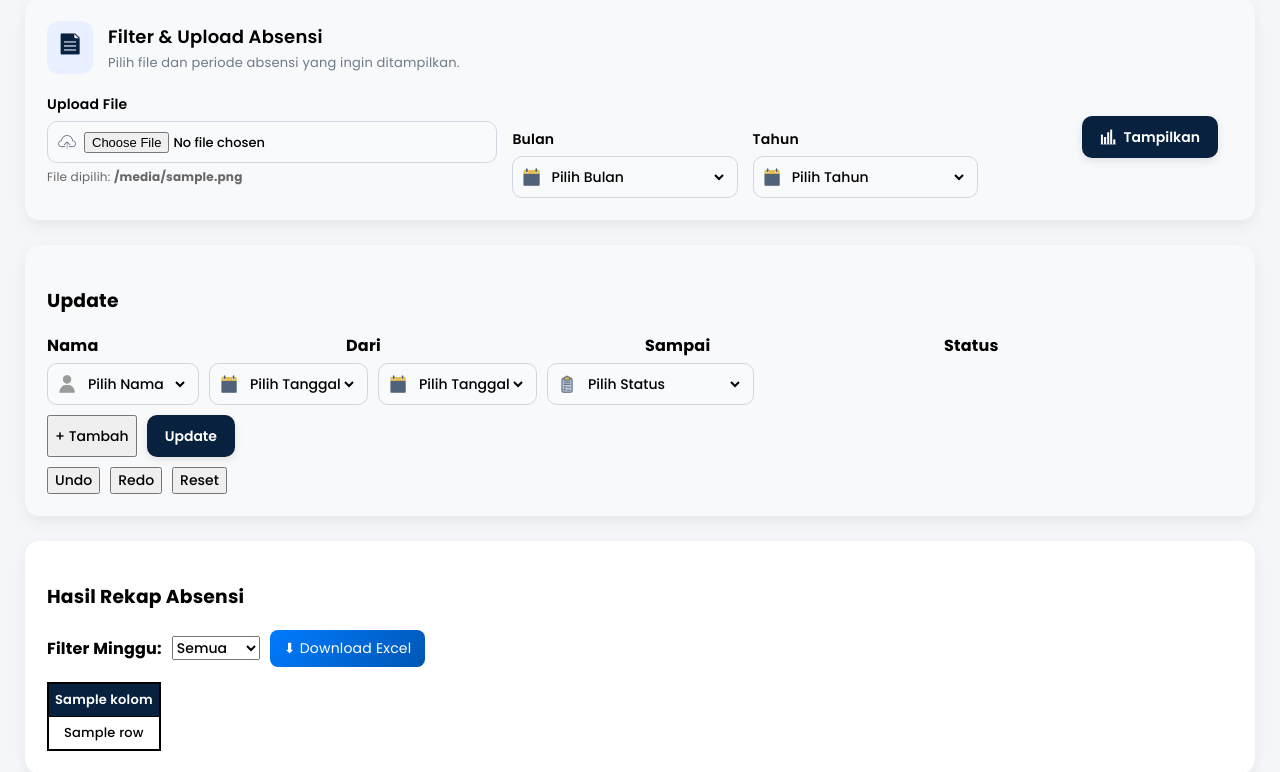
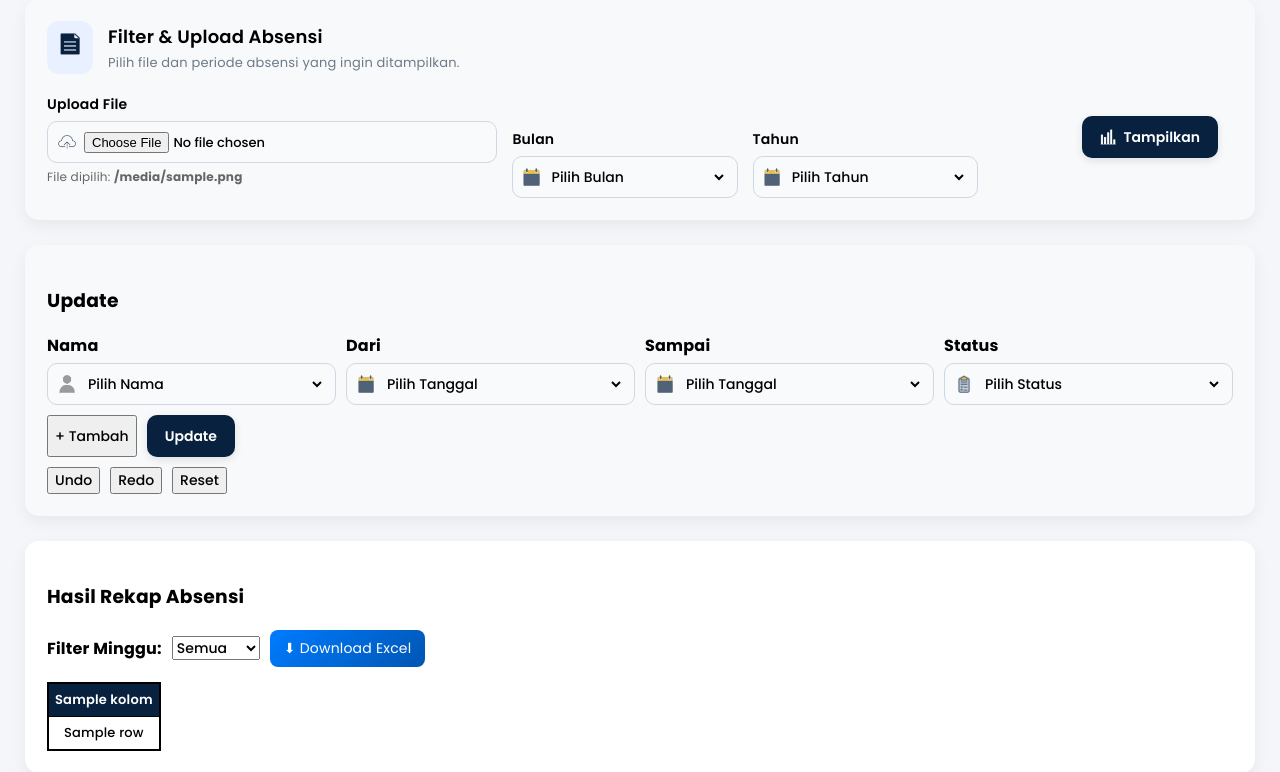
Before and after one commit to Rizqi2552/sirekap-flask, a Flask app: template templates/dashboard.html in a window 1280 px wide. Shown: the part 91-863 px from the top of the page. Run offline with Flask 3, Linux system fonts and the light colour scheme; the template is opened without the code that fills it: most values are stand-ins (such as "Sample title", 1, 10 or a date in 2020).

Commit message:
Fix update form alignment

```diff
--- a/static/dashboard.css
+++ b/static/dashboard.css
@@ -307,6 +307,12 @@ td:hover {
     margin-bottom: 10px;
 }
 
+/* BIAR SEMUA INPUT UPDATE SAMA LEBAR */
+.update-row .input-icon {
+    flex: 1;
+    min-width: 180px;
+}
+
 .update-row select {
     flex: 1;
 }
```
